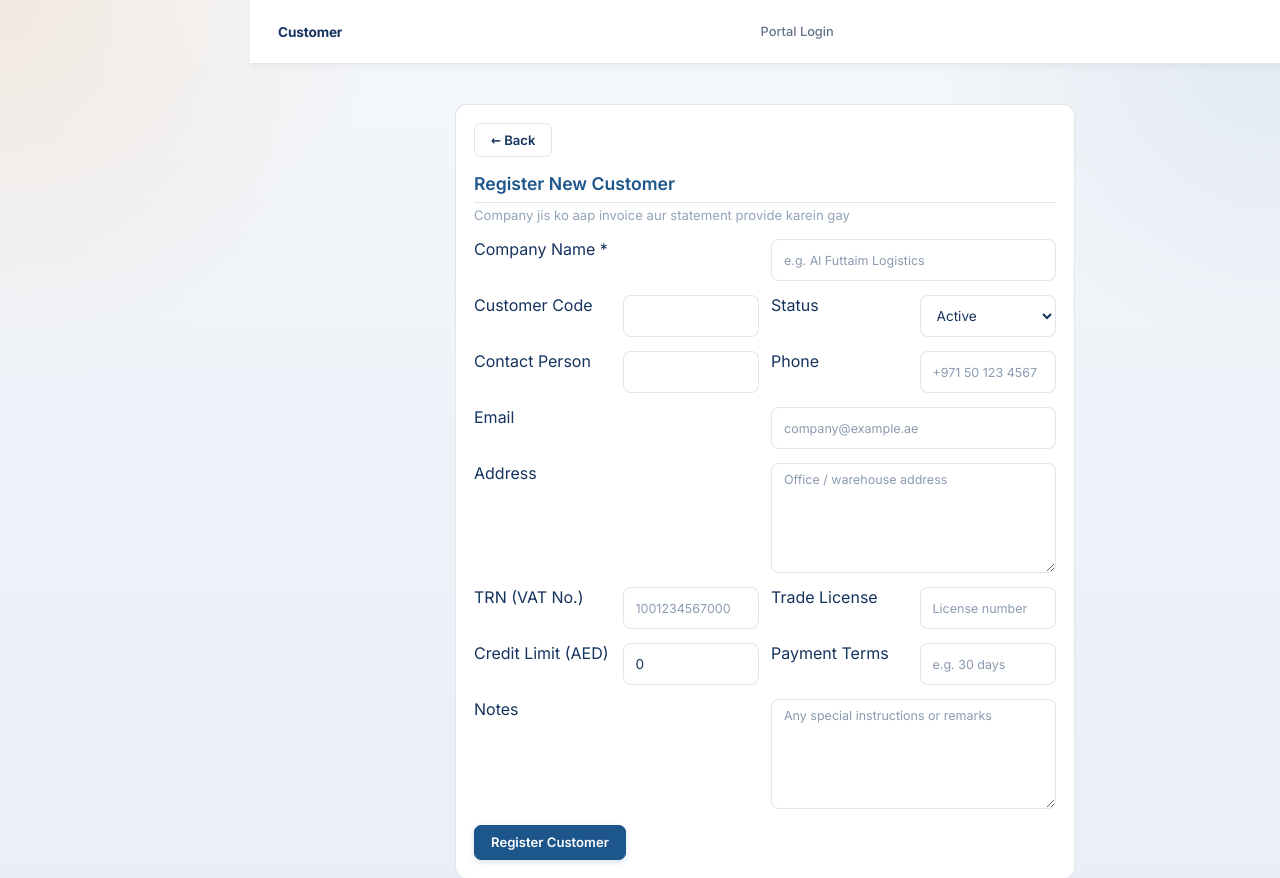
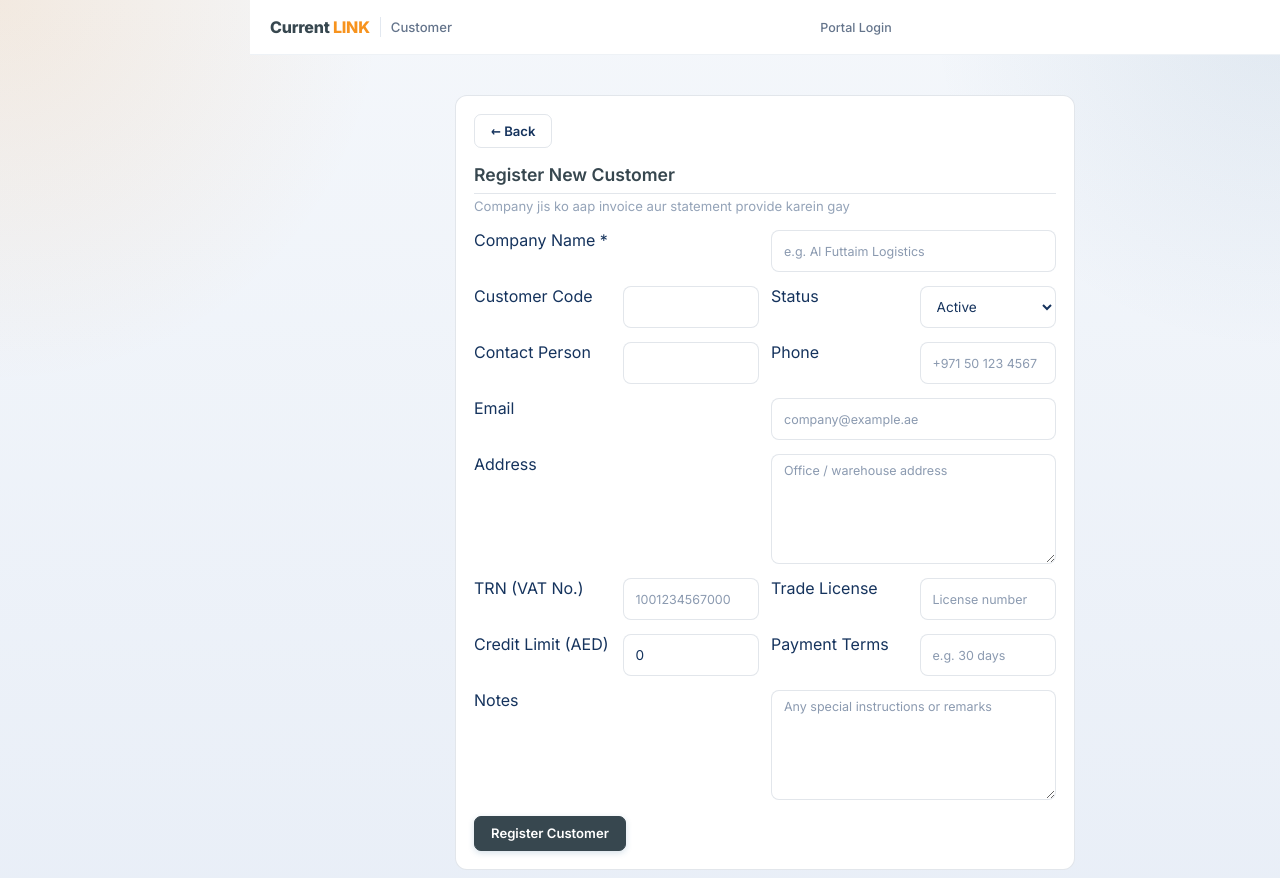
Before and after one commit to viki863-star/current-link-payroll, a Python web app: template app/customer/templates/customer/form.html in a window 1280 px wide. Shown: the top 878 px of the page. Run offline with Jinja, Linux system fonts and the light colour scheme; the template is opened without the code that fills it, so the values that code supplies are empty.

Commit message:
redesign header: clean single-row layout with Current LINK brand, centered search with Ctrl+K, notif bell, theme-colored avatar, mobile responsive

```diff
--- a/app/templates/base.html
+++ b/app/templates/base.html
@@ -14,10 +14,41 @@
     <link rel="preconnect" href="https://fonts.gstatic.com" crossorigin>
     <link href="https://fonts.googleapis.com/css2?family=Inter:wght@400;500;600;700;800;900&display=swap" rel="stylesheet">
     <link rel="stylesheet" href="{{ url_for('static', filename='styles.css', v='20260521a') }}">
-    {% if company is defined and company and company.theme_color %}
-    <style>:root{--primary:{{ company.theme_color }};--primary-light:{{ company.theme_color }}22;--primary-dark:{{ company.theme_color }};}</style>
-    {% endif %}
+    {% set tc = company.theme_color if company and company.theme_color else '#37474f' %}
+    <style>:root{--primary:{{ tc }};--primary-light:{{ tc }}22;--primary-dark:{{ tc }};}</style>
     <style>
+    /* ─── Header ─── */
+    .md-header { position:sticky; top:0; z-index:999; background:#fff; border-bottom:1.5px solid #eef2f6; }
+    .md-header-inner { display:flex; align-items:center; height:54px; padding:0 20px; gap:12px; }
+    .md-header-left { display:flex; align-items:center; gap:10px; min-width:0; flex-shrink:0; }
+    .md-hamburger { background:none; border:none; width:32px; height:32px; border-radius:6px; display:grid; place-items:center; cursor:pointer; color:#64748b; transition:all .12s; flex-shrink:0; }
+    .md-hamburger:hover { background:#f1f5f9; color:{{ tc }}; }
+    .md-brand { font-size:1rem; font-weight:800; color:{{ tc }}; letter-spacing:-0.2px; white-space:nowrap; }
+    .md-brand-accent { color:#f7931e; }
+    .md-divider { width:1px; height:20px; background:#e2e8f0; flex-shrink:0; }
+    .md-breadcrumb { font-size:0.82rem; font-weight:500; color:#64748b; white-space:nowrap; overflow:hidden; text-overflow:ellipsis; }
+    .md-center { flex:1; display:flex; justify-content:center; min-width:0; }
+    .md-search { position:relative; width:100%; max-width:420px; }
+    .md-search-icon { position:absolute; left:10px; top:50%; transform:translateY(-50%); width:15px; height:15px; color:#94a3b8; pointer-events:none; }
+    .md-search input { width:100%; height:34px; border-radius:8px; border:1.5px solid #e2e8f0; background:#f8fafc; padding:0 32px 0 32px; font-size:0.78rem; color:#0f172a; outline:none; transition:all .2s; }
+    .md-search input:focus { border-color:{{ tc }}; background:#fff; box-shadow:0 0 0 3px {{ tc }}18; }
+    .md-search input::placeholder { color:#94a3b8; }
+    .md-search kbd { position:absolute; right:8px; top:50%; transform:translateY(-50%); font-size:0.55rem; color:#94a3b8; background:#eef2f6; padding:1px 5px; border-radius:3px; font-family:inherit; pointer-events:none; }
+    .md-header-right { display:flex; align-items:center; gap:4px; flex-shrink:0; }
+    .md-icon-btn { position:relative; background:none; border:none; width:32px; height:32px; border-radius:6px; display:grid; place-items:center; cursor:pointer; color:#64748b; transition:all .12s; }
+    .md-icon-btn:hover { background:#f1f5f9; color:{{ tc }}; }
+    .md-icon-btn svg { width:17px; height:17px; }
+    .md-notif-badge { position:absolute; top:5px; right:5px; min-width:14px; height:14px; border-radius:7px; background:#ef4444; color:#fff; font-size:0.5rem; font-weight:700; display:flex; align-items:center; justify-content:center; padding:0 3px; border:1.5px solid #fff; }
+    .md-profile { display:flex; align-items:center; gap:6px; padding:3px 8px 3px 3px; border-radius:6px; cursor:pointer; transition:all .12s; position:relative; }
+    .md-profile:hover { background:#f1f5f9; }
+    .md-avatar { width:26px; height:26px; border-radius:50%; color:#fff; font-size:0.65rem; font-weight:700; display:grid; place-items:center; flex-shrink:0; }
+    .md-profile-name { font-size:0.78rem; font-weight:500; color:#0f172a; white-space:nowrap; }
+    .md-chevron { width:9px; height:9px; color:#94a3b8; transition:transform .15s; }
+    .md-chevron.is-open { transform:rotate(180deg); }
+    .md-profile-menu { position:absolute; top:calc(100% + 4px); right:0; width:210px; background:#fff; border-radius:10px; border:1px solid #e2e8f0; box-shadow:0 6px 24px rgba(0,0,0,.08); z-index:1000; display:none; overflow:hidden; }
+    .md-profile-menu.is-open { display:block; }
+    @media(max-width:600px){ .md-center { display:none; } .md-brand { font-size:0.85rem; } .md-profile-name { display:none; } }
+
     .notif-dropdown{position:absolute;top:100%;right:60px;width:340px;max-height:400px;background:#fff;border:1px solid #d8e4f5;border-radius:14px;box-shadow:0 8px 30px rgba(0,0,0,.12);z-index:1000;display:flex;flex-direction:column;overflow:hidden}
     .notif-dropdown-header{display:flex;justify-content:space-between;align-items:center;padding:12px 16px;border-bottom:1px solid #eef3fa}
     .notif-dropdown-list{overflow-y:auto;flex:1}
@@ -46,60 +77,64 @@
 
     <div class="main-content">
         {% block shell_header %}
-        <header class="topbar">
-            <div class="topbar-left">
+        <header class="md-header">
+            <div class="md-header-inner">
+                <div class="md-header-left">
                     {% if is_admin %}
-                <button class="topbar-hamburger" type="button" id="sidebarToggle" aria-label="Toggle sidebar">
+                    <button class="md-hamburger" id="sidebarToggle" aria-label="Toggle sidebar">
                         <svg viewBox="0 0 20 20" fill="none" stroke="currentColor" stroke-width="1.8" width="18" height="18">
                             <path d="M3 5h14" stroke-linecap="round"/><path d="M3 10h14" stroke-linecap="round"/><path d="M3 15h14" stroke-linecap="round"/>
                         </svg>
                     </button>
                     {% endif %}
-                <div class="topbar-breadcrumb">
+                    <div class="md-brand">Current <span class="md-brand-accent">LINK</span></div>
+                    <div class="md-divider"></div>
+                    <div class="md-breadcrumb">
                         {% if current_workspace_meta %}
-                        <span>{{ current_workspace_meta.title }}</span>
+                            {{ current_workspace_meta.title }}
                         {% else %}
-                        <span>{% block page_title %}Dashboard{% endblock %}</span>
+                            {% block page_title %}Dashboard{% endblock %}
                         {% endif %}
                     </div>
                 </div>
                 {% if not is_admin %}
-            <div class="topbar-center">
+                <div class="md-center">
                     <nav style="display:flex;gap:6px;align-items:center">
                         {% if current_role %}
                             {% if is_driver %}
-                            <a href="{{ url_for('home') }}" style="padding:6px 12px;border-radius:6px;font-size:0.8rem;font-weight:500;color:var(--text-secondary);text-decoration:none">Home</a>
-                            <a href="{{ url_for('driver_portal') }}" style="padding:6px 12px;border-radius:6px;font-size:0.8rem;font-weight:500;color:var(--text-secondary);text-decoration:none">My Portal</a>
+                                <a href="{{ url_for('home') }}" style="padding:6px 12px;border-radius:6px;font-size:0.78rem;font-weight:500;color:#64748b;text-decoration:none">Home</a>
+                                <a href="{{ url_for('driver_portal') }}" style="padding:6px 12px;border-radius:6px;font-size:0.78rem;font-weight:500;color:#64748b;text-decoration:none">My Portal</a>
                             {% elif is_supplier %}
-                            <a href="{{ url_for('supplier_portal') }}" style="padding:6px 12px;border-radius:6px;font-size:0.8rem;font-weight:500;color:var(--text-secondary);text-decoration:none">Dashboard</a>
-                            <a href="{{ url_for('supplier_quotations') }}" style="padding:6px 12px;border-radius:6px;font-size:0.8rem;font-weight:500;color:var(--text-secondary);text-decoration:none">Quotations</a>
+                                <a href="{{ url_for('supplier_portal') }}" style="padding:6px 12px;border-radius:6px;font-size:0.78rem;font-weight:500;color:#64748b;text-decoration:none">Dashboard</a>
+                                <a href="{{ url_for('supplier_quotations') }}" style="padding:6px 12px;border-radius:6px;font-size:0.78rem;font-weight:500;color:#64748b;text-decoration:none">Quotations</a>
                             {% elif current_role == 'technician' %}
-                            <a href="{{ url_for('home') }}" style="padding:6px 12px;border-radius:6px;font-size:0.8rem;font-weight:500;color:var(--text-secondary);text-decoration:none">Home</a>
-                            <a href="{{ url_for('technician_portal') }}" style="padding:6px 12px;border-radius:6px;font-size:0.8rem;font-weight:500;color:var(--text-secondary);text-decoration:none">Field Staff Portal</a>
+                                <a href="{{ url_for('home') }}" style="padding:6px 12px;border-radius:6px;font-size:0.78rem;font-weight:500;color:#64748b;text-decoration:none">Home</a>
+                                <a href="{{ url_for('technician_portal') }}" style="padding:6px 12px;border-radius:6px;font-size:0.78rem;font-weight:500;color:#64748b;text-decoration:none">Field Staff Portal</a>
                             {% endif %}
                         {% else %}
-                        <a href="{{ url_for('login') }}" style="padding:6px 12px;border-radius:6px;font-size:0.8rem;font-weight:500;color:var(--text-secondary);text-decoration:none">Portal Login</a>
+                            <a href="{{ url_for('login') }}" style="padding:6px 12px;border-radius:6px;font-size:0.78rem;font-weight:500;color:#64748b;text-decoration:none">Portal Login</a>
                         {% endif %}
                     </nav>
                 </div>
                 {% else %}
-            <div class="topbar-center">
-                <div class="topbar-search js-search-wrap">
-                    <svg viewBox="0 0 20 20" fill="none" stroke="currentColor" stroke-width="1.8" width="15" height="15">
+                <div class="md-center">
+                    <div class="md-search">
+                        <svg class="md-search-icon" viewBox="0 0 20 20" fill="none" stroke="currentColor" stroke-width="1.8">
                             <circle cx="9" cy="9" r="5"/><path d="M13 13l4 4"/>
                         </svg>
                         <input type="text" placeholder="Search drivers, suppliers, invoices..." id="globalSearch" autocomplete="off">
+                        <kbd>Ctrl+K</kbd>
                         <div class="search-dropdown" id="searchDropdown"></div>
                     </div>
                 </div>
                 {% endif %}
-            <div class="topbar-right">
+                <div class="md-header-right">
                     {% if current_role %}
-                <button class="topbar-icon-btn" type="button" id="notifBell" aria-label="Notifications" style="position:relative">
-                    <svg viewBox="0 0 20 20" fill="none" stroke="currentColor" stroke-width="1.8" width="18" height="18">
+                    <button class="md-icon-btn" id="notifBell" aria-label="Notifications">
+                        <svg viewBox="0 0 20 20" fill="none" stroke="currentColor" stroke-width="1.8">
                             <path d="M10 2a6 6 0 0 0-6 6c0 4-2 5-2 5h16s-2-1-2-5a6 6 0 0 0-6-6z"/><path d="M8 17a2 2 0 0 0 4 0"/>
                         </svg>
-                    <span class="badge-dot" id="notifBadge" style="display:none"></span>
+                        <span class="md-notif-badge" id="notifBadge" style="display:none"></span>
                     </button>
                     <div class="notif-dropdown" id="notifDropdown" style="display:none">
                         <div class="notif-dropdown-header">
@@ -108,24 +143,23 @@
                         </div>
                         <div class="notif-dropdown-list" id="notifList"></div>
                     </div>
-                <div class="topbar-profile" id="profileDropdown">
-                    <div class="topbar-profile-avatar">{{ (current_user_name or 'A')[0]|upper }}</div>
-                    <span class="topbar-profile-name">{{ current_user_name or "Admin" }}</span>
-                    <svg viewBox="0 0 20 20" fill="currentColor" width="12" height="12" style="color:var(--muted)">
+                    <div class="md-profile" id="profileDropdown">
+                        <div class="md-avatar" style="background:{{ tc }}">{{ (current_user_name or 'A')[0]|upper }}</div>
+                        <span class="md-profile-name">{{ current_user_name or "Admin" }}</span>
+                        <svg class="md-chevron" viewBox="0 0 20 20" fill="currentColor">
                             <path d="M5.293 7.293a1 1 0 0 1 1.414 0L10 10.586l3.293-3.293a1 1 0 1 1 1.414 1.414l-4 4a1 1 0 0 1-1.414 0l-4-4a1 1 0 0 1 0-1.414z"/>
                         </svg>
-                    <div class="profile-dropdown-menu" id="profileMenu" style="display:none">
-                        <div class="profile-dropdown-header">
-                            <strong>{{ current_user_name or "Admin" }}</strong>
-                            <span class="profile-dropdown-role">{{ current_role|capitalize }}</span>
+                        <div class="md-profile-menu" id="profileMenu">
+                            <div style="padding:12px 14px;border-bottom:1px solid #eef2f6">
+                                <strong style="font-size:0.82rem;color:#0f172a">{{ current_user_name or "Admin" }}</strong>
+                                <div style="font-size:0.7rem;color:#64748b;margin-top:1px">{{ current_role|capitalize }}</div>
                             </div>
-                        <div class="profile-dropdown-divider"></div>
                             <a href="{{ url_for('dashboard') }}" class="profile-dropdown-item">
                                 <svg viewBox="0 0 20 20" fill="none" stroke="currentColor" stroke-width="1.8" width="16" height="16"><rect x="2" y="2" width="7" height="7" rx="1"/><rect x="11" y="2" width="7" height="7" rx="1"/><rect x="2" y="11" width="7" height="7" rx="1"/><rect x="11" y="11" width="7" height="7" rx="1"/></svg>
                                 Dashboard
                             </a>
-                        <div class="profile-dropdown-divider"></div>
-                        <div class="profile-dropdown-label">Switch Portal</div>
+                            <div style="height:1px;background:#eef2f6;margin:2px 0"></div>
+                            <div style="padding:6px 14px 4px;font-size:0.68rem;font-weight:600;color:#94a3b8;text-transform:uppercase;letter-spacing:0.5px">Switch Portal</div>
                             <a href="{{ url_for('driver_portal') }}" target="_blank" class="profile-dropdown-item">
                                 <svg viewBox="0 0 24 24" fill="none" stroke="currentColor" stroke-width="1.8" width="16" height="16"><circle cx="7.5" cy="16.5" r="2.5"/><circle cx="16.5" cy="16.5" r="2.5"/><path d="M5 16V9l2-3h10l2 3v7"/><path d="M5 11h14"/><path d="M12 11v-2"/></svg>
                                 Driver Portal
@@ -134,20 +168,15 @@
                                 <svg viewBox="0 0 24 24" fill="none" stroke="currentColor" stroke-width="1.8" width="16" height="16"><path d="M12 3v5"/><path d="M7 8h10"/><path d="M9 8V6.5a1.5 1.5 0 0 1 1.5-1.5h3A1.5 1.5 0 0 1 15 6.5V8"/><path d="M6 10h12l-1.2 6.1A3 3 0 0 1 13.9 19H10.1a3 3 0 0 1-2.9-2.9L6 10z"/></svg>
                                 Field Staff Portal
                             </a>
-                        <div class="profile-dropdown-divider"></div>
-                        <a href="{{ url_for('logout') }}" class="profile-dropdown-item profile-dropdown-danger">
+                            <div style="height:1px;background:#eef2f6;margin:2px 0"></div>
+                            <a href="{{ url_for('logout') }}" class="profile-dropdown-item" style="color:#ef4444!important">
                                 <svg viewBox="0 0 20 20" fill="none" stroke="currentColor" stroke-width="1.8" width="16" height="16"><path d="M3 3a1 1 0 0 0-1 1v12a1 1 0 0 0 1 1h5a1 1 0 1 0 0-2H4V5h4a1 1 0 1 0 0-2H3z"/><path d="M13.293 14.707a1 1 0 0 0 1.414 0l4-4a1 1 0 0 0 0-1.414l-4-4a1 1 0 1 0-1.414 1.414L15.586 9H7a1 1 0 1 0 0 2h8.586l-2.293 2.293a1 1 0 0 0 0 1.414z"/></svg>
                                 Logout
                             </a>
                         </div>
                     </div>
-                <a class="topbar-icon-btn" href="{{ url_for('logout') }}" aria-label="Logout" style="text-decoration:none;margin-left:4px">
-                    <svg viewBox="0 0 20 20" fill="none" stroke="currentColor" stroke-width="1.8" width="18" height="18">
-                        <path d="M3 3a1 1 0 0 0-1 1v12a1 1 0 0 0 1 1h5a1 1 0 1 0 0-2H4V5h4a1 1 0 1 0 0-2H3z"/>
-                        <path d="M13.293 14.707a1 1 0 0 0 1.414 0l4-4a1 1 0 0 0 0-1.414l-4-4a1 1 0 1 0-1.414 1.414L15.586 9H7a1 1 0 1 0 0 2h8.586l-2.293 2.293a1 1 0 0 0 0 1.414z"/>
-                    </svg>
-                </a>
                     {% endif %}
+                </div>
             </div>
         </header>
         {% endblock %}
```
Lines whose indentation alone changed are shown as unchanged.
